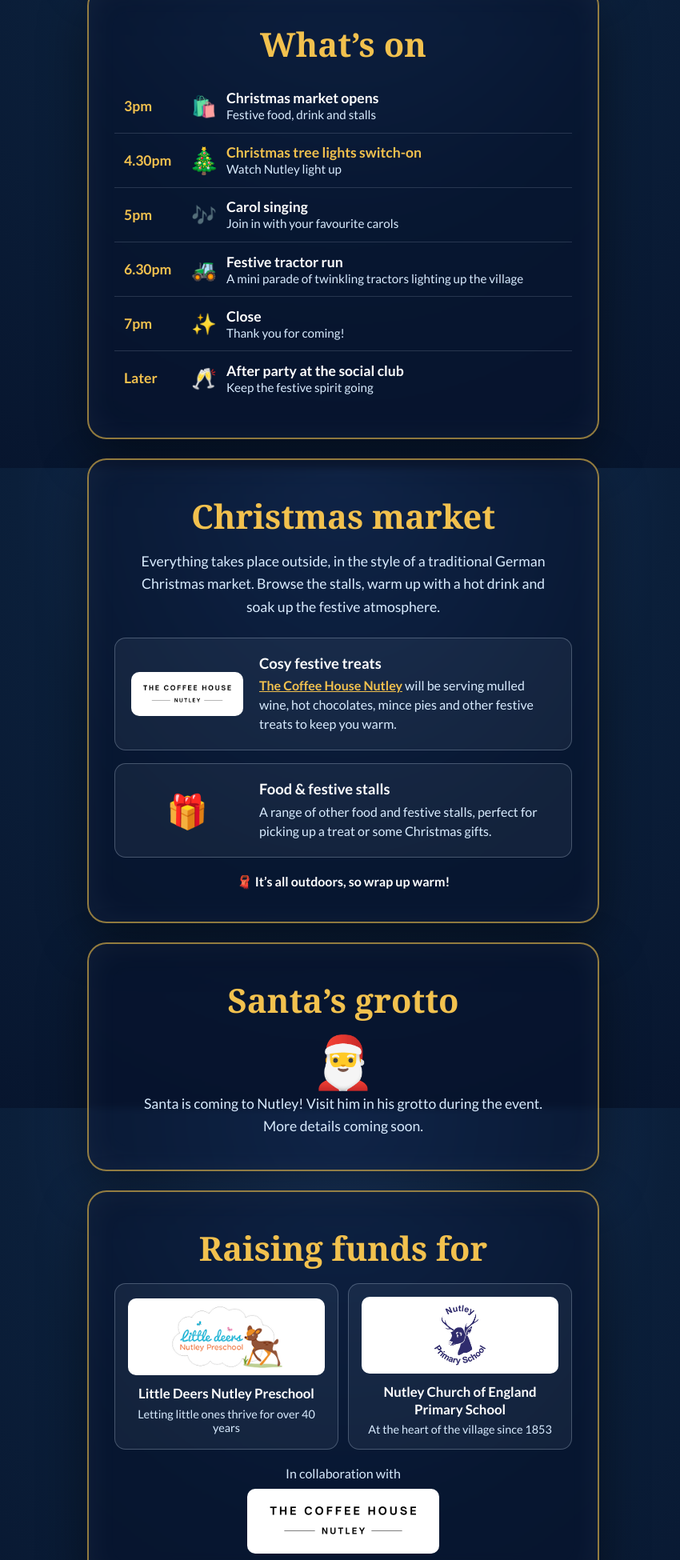
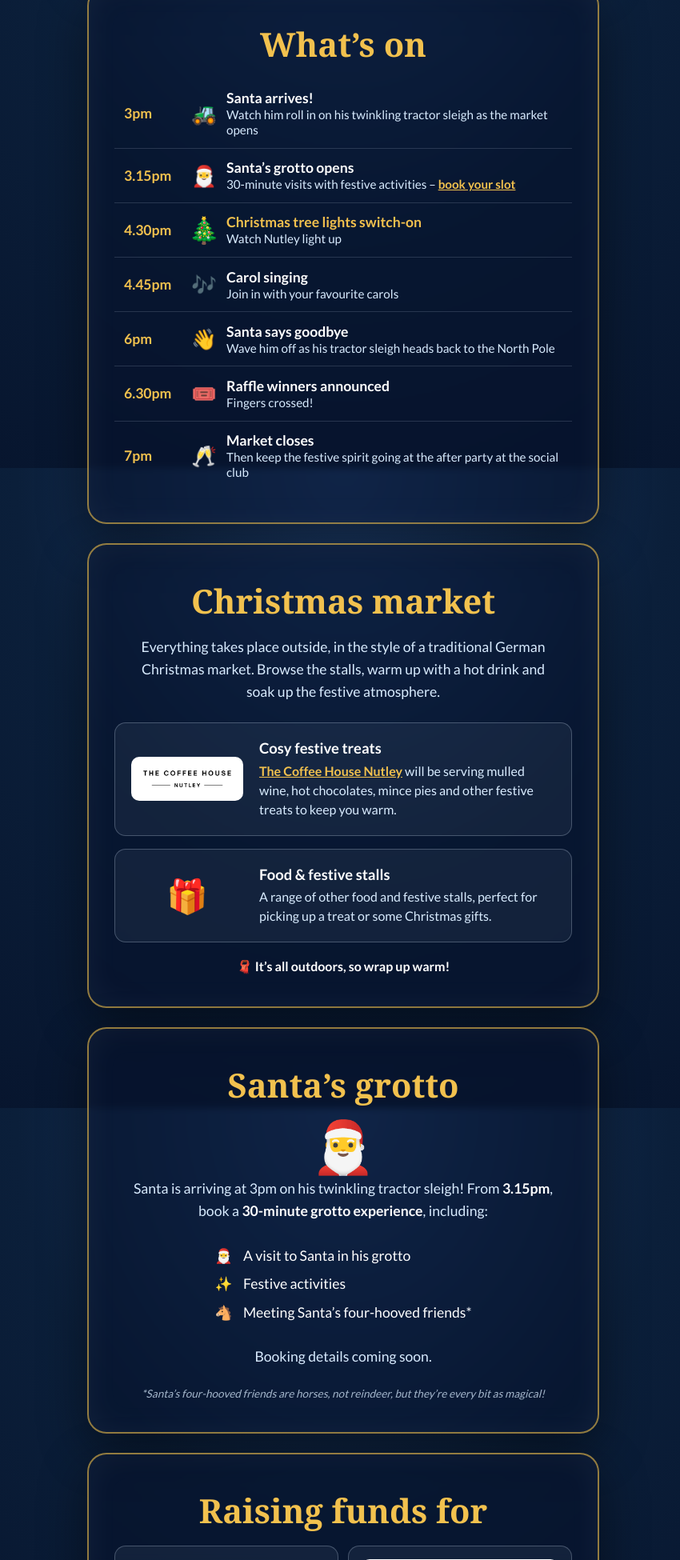
Before and after one commit to nutleypreschool/nutley-christmas, a plain HTML site: page index.html in a window 1280 px wide. Shown: the part 1015-2965 px from the top of the page at 80% size, without its empty margins (211-1061 px from the left). Drawn offline with Linux system fonts and the light colour scheme; a web font is replaced by a local one.

Commit message:
Santa arrives by tractor sleigh, new timings, raffle, grotto experience

```diff
--- a/index.html
+++ b/index.html
@@ -4,12 +4,12 @@
   <meta charset="UTF-8">
   <meta name="viewport" content="width=device-width, initial-scale=1.0">
   <title>Nutley’s Christmas Winterland 2026 – Christmas Market &amp; Santa’s Grotto in Nutley, East Sussex</title>
-  <meta name="description" content="Nutley’s Christmas Winterland – Saturday 5th December 2026, 3pm till 7pm, at Nutley War Memorial Hall in the Ashdown Forest, near Uckfield, East Sussex. Free entry. An outdoor Christmas market with festive stalls, the Christmas tree lights switch-on, carol singing, a festive tractor run and Santa’s grotto. Raising funds for Nutley Preschool and Nutley C of E Primary School.">
+  <meta name="description" content="Nutley’s Christmas Winterland – Saturday 5th December 2026, 3pm till 7pm, at Nutley War Memorial Hall in the Ashdown Forest, near Uckfield, East Sussex. Free entry. An outdoor Christmas market with festive stalls, the Christmas tree lights switch-on, carol singing, Santa arriving on his tractor sleigh, Santa’s grotto and a raffle. Raising funds for Nutley Preschool and Nutley C of E Primary School.">
   <link rel="canonical" href="https://nutleychristmas.com/">
 
   <!-- Link previews (WhatsApp, Facebook, etc.) -->
   <meta property="og:title" content="Nutley’s Christmas Winterland – Saturday 5th December 2026">
-  <meta property="og:description" content="Free entry, 3pm till 7pm at Nutley War Memorial Hall, East Sussex. An outdoor Christmas market, tree lights switch-on, carol singing, a festive tractor run and Santa’s grotto.">
+  <meta property="og:description" content="Free entry, 3pm till 7pm at Nutley War Memorial Hall, East Sussex. An outdoor Christmas market, tree lights switch-on, carol singing, Santa arriving on his tractor sleigh, Santa’s grotto and a raffle.">
   <meta property="og:type" content="website">
   <meta property="og:url" content="https://nutleychristmas.com/">
   <meta property="og:site_name" content="Nutley’s Christmas Winterland">
@@ -137,10 +137,18 @@
       <ol class="timeline">
         <li>
           <span class="when">3pm</span>
-          <span class="icon" aria-hidden="true">🛍️</span>
+          <span class="icon" aria-hidden="true">🚜</span>
           <span class="what">
-            <strong>Christmas market opens</strong>
-            <span>Festive food, drink and stalls</span>
+            <strong>Santa arrives!</strong>
+            <span>Watch him roll in on his twinkling tractor sleigh as the market opens</span>
+          </span>
+        </li>
+        <li>
+          <span class="when">3.15pm</span>
+          <span class="icon" aria-hidden="true">🎅</span>
+          <span class="what">
+            <strong>Santa’s grotto opens</strong>
+            <span>30-minute visits with festive activities – <a href="#santa">book your slot</a></span>
           </span>
         </li>
         <li class="highlight">
@@ -152,7 +160,7 @@
           </span>
         </li>
         <li>
-          <span class="when">5pm</span>
+          <span class="when">4.45pm</span>
           <span class="icon" aria-hidden="true">🎶</span>
           <span class="what">
             <strong>Carol singing</strong>
@@ -160,27 +168,27 @@
           </span>
         </li>
         <li>
+          <span class="when">6pm</span>
+          <span class="icon" aria-hidden="true">👋</span>
+          <span class="what">
+            <strong>Santa says goodbye</strong>
+            <span>Wave him off as his tractor sleigh heads back to the North Pole</span>
+          </span>
+        </li>
+        <li>
           <span class="when">6.30pm</span>
-          <span class="icon" aria-hidden="true">🚜</span>
+          <span class="icon" aria-hidden="true">🎟️</span>
           <span class="what">
-            <strong>Festive tractor run</strong>
-            <span>A mini parade of twinkling tractors lighting up the village</span>
+            <strong>Raffle winners announced</strong>
+            <span>Fingers crossed!</span>
           </span>
         </li>
         <li>
           <span class="when">7pm</span>
-          <span class="icon" aria-hidden="true">✨</span>
-          <span class="what">
-            <strong>Close</strong>
-            <span>Thank you for coming!</span>
-          </span>
-        </li>
-        <li>
-          <span class="when">Later</span>
           <span class="icon" aria-hidden="true">🥂</span>
           <span class="what">
-            <strong>After party at the social club</strong>
-            <span>Keep the festive spirit going</span>
+            <strong>Market closes</strong>
+            <span>Then keep the festive spirit going at the after party at the social club</span>
           </span>
         </li>
       </ol>
@@ -223,7 +231,16 @@
       <h2 id="santa-heading">Santa’s grotto</h2>
       <p class="big-icon" aria-hidden="true">🎅</p>
       <p class="lead">
-        Santa is coming to Nutley! Visit him in his grotto during the event. More details coming soon.
+        Santa is arriving at 3pm on his twinkling tractor sleigh! From <strong>3.15pm</strong>, book a <strong>30-minute grotto experience</strong>, including:
+      </p>
+      <ul class="grotto-list">
+        <li><span aria-hidden="true">🎅</span> A visit to Santa in his grotto</li>
+        <li><span aria-hidden="true">✨</span> Festive activities</li>
+        <li><span aria-hidden="true">🐴</span> Meeting Santa’s four-hooved friends*</li>
+      </ul>
+      <p class="lead">Booking details coming soon.</p>
+      <p class="small-print">
+        *Santa’s four-hooved friends are horses, not reindeer, but they’re every bit as magical!
       </p>
     </section>
 
--- a/style.css
+++ b/style.css
@@ -376,6 +376,11 @@ h3 {
   color: var(--ice);
 }
 
+.timeline .what a {
+  color: var(--gold);
+  font-weight: 700;
+}
+
 /* ---------- Market ---------- */
 
 .feature {
@@ -454,8 +459,26 @@ h3 {
   line-height: 1;
 }
 
-#santa .lead {
-  margin-bottom: 0;
+.grotto-list {
+  display: inline-block;
+  margin: 0 auto 1.5rem;
+  padding: 0;
+  list-style: none;
+  text-align: left;
+  font-size: 1.1rem;
+  line-height: 2;
+}
+
+.grotto-list span {
+  display: inline-block;
+  width: 2rem;
+}
+
+.small-print {
+  margin: 0;
+  font-size: 0.85rem;
+  font-style: italic;
+  color: rgba(217, 236, 255, 0.75);
 }
 
 /* ---------- Thanks ---------- */
```
Also changed, not shown: 1 other file.
